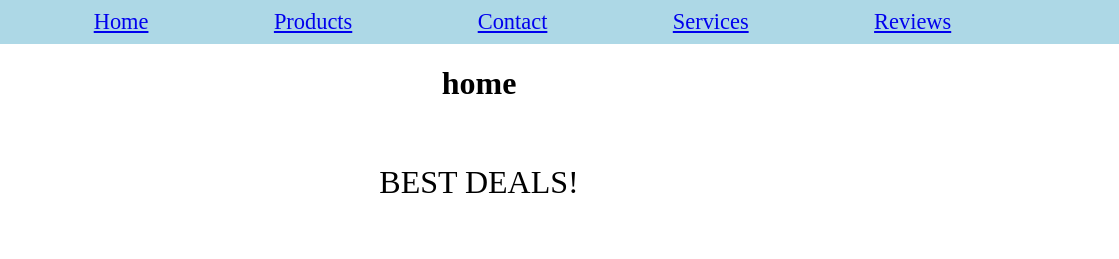
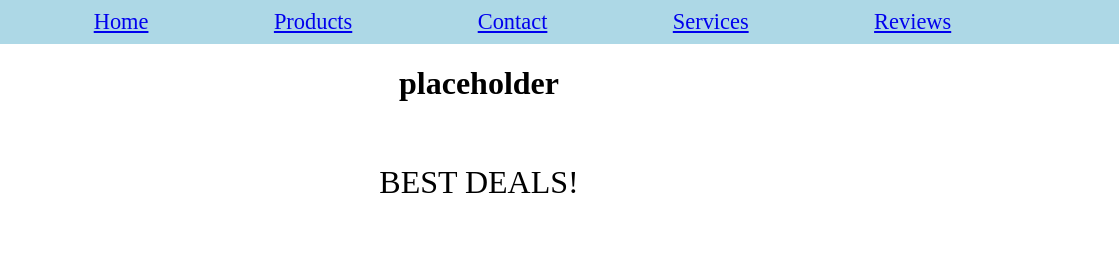
Before and after one commit to jayjayare/bookish-computing-machine, a plain HTML site: page index.html in a window 1280 px wide. Shown: the top 259 px of the page, 161-1280 px from the left. Drawn offline with Linux system fonts and the light colour scheme.

Commit message:
Update website testing

```diff
--- a/index.html
+++ b/index.html
@@ -20,7 +20,7 @@
 
 
 <div class="PageTitle">
-<h1>home</h1>
+<h1>placeholder</h1>
 <h1 style ="padding:40; font-weight: lighter;">
     BEST DEALS!
 </h1>
```
